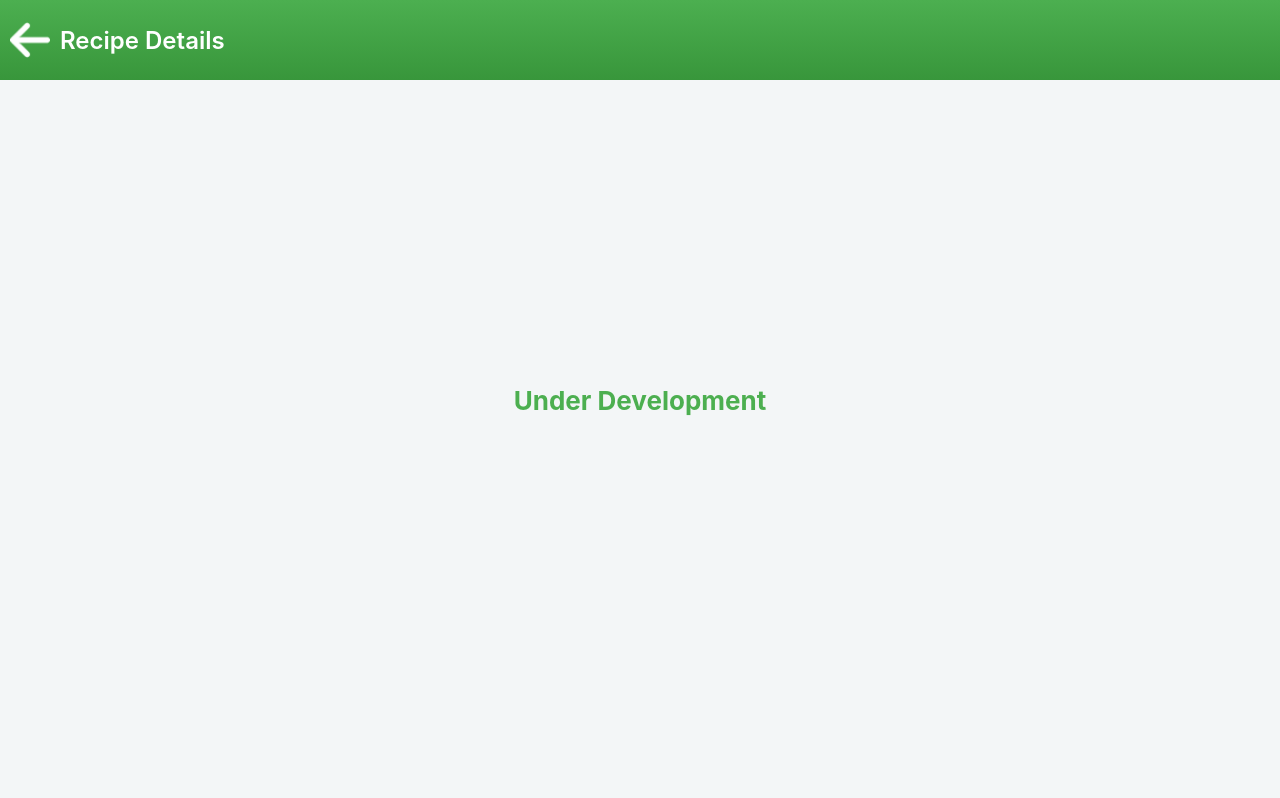
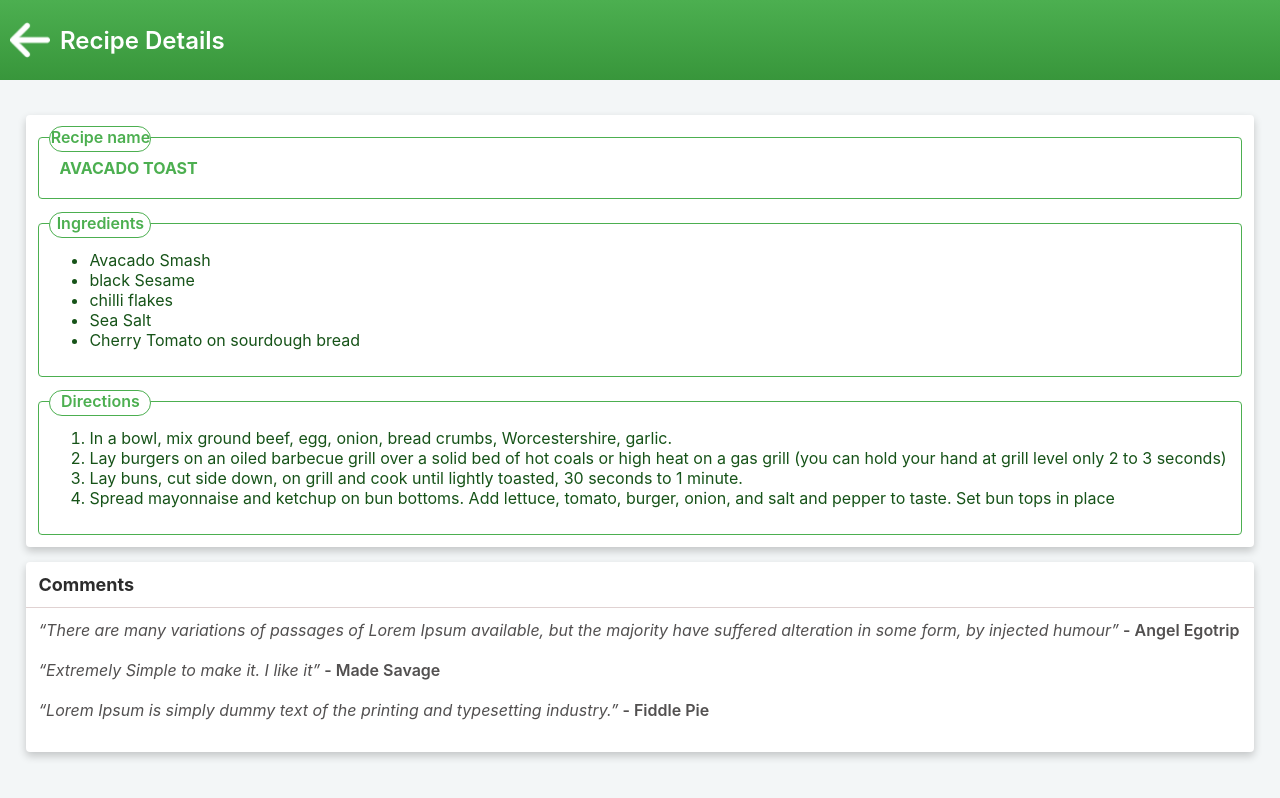
Before and after one commit to changulpaye/chef-client, a React (Create React App) app: page /recipe-details/1 in a window 1280 px wide. Built offline with nearby package versions, Linux system fonts and the light colour scheme.

Commit message:
recipe details page added with comment section

```diff
--- a/src/assets/data/recipes.json
+++ b/src/assets/data/recipes.json
@@ -14,13 +14,103 @@
             "Lay burgers on an oiled barbecue grill over a solid bed of hot coals or high heat on a gas grill (you can hold your hand at grill level only 2 to 3 seconds)",
             "Lay buns, cut side down, on grill and cook until lightly toasted, 30 seconds to 1 minute.",
             "Spread mayonnaise and ketchup on bun bottoms. Add lettuce, tomato, burger, onion, and salt and pepper to taste. Set bun tops in place"
+        ],
+        "comments": [
+            {
+                "id": 1,
+                "comment": "There are many variations of passages of Lorem Ipsum available, but the majority have suffered alteration in some form, by injected humour",
+                "commentedBy": "Angel Egotrip"
+            },
+            {
+                "id": 2,
+                "comment": "Extremely Simple to make it. I like it",
+                "commentedBy": "Made Savage"
+            },
+            {
+                "id": 3,
+                "comment": "Lorem Ipsum is simply dummy text of the printing and typesetting industry.",
+                "commentedBy": "Fiddle Pie"
+            }
         ]
     },
     {
         "id": 2,
         "title": "CROISS SANDWICH",
         "ingredients": [
-            "Avacado Smash",
+            "Brown Bread",
+            "black Sesame",
+            "chilli flakes",
+            "Sea Salt",
+            "Cherry Tomato on sourdough bread",
+            "Butter"
+        ],
+        "instructions": [
+            "In a bowl, mix ground beef, egg, onion, bread crumbs, Worcestershire, garlic.",
+            "Lay burgers on an oiled barbecue grill over a solid bed of hot coals or high heat on a gas grill (you can hold your hand at grill level only 2 to 3 seconds)",
+            "Lay buns, cut side down, on grill and cook until lightly toasted, 30 seconds to 1 minute.",
+            "Spread mayonnaise and ketchup on bun bottoms. Add lettuce, tomato, burger, onion, and salt and pepper to taste. Set bun tops in place"
+        ],
+        "comments": [
+            {
+                "id": 1,
+                "comment": "Contrary to popular belief, Lorem Ipsum is not simply random text. It has roots in a piece of classical Latin literature from 45 BC, making it over 2000 years old.",
+                "commentedBy": "Angel Egotrip"
+            },
+            {
+                "id": 2,
+                "comment": "Extremely Simple to make it. I like it",
+                "commentedBy": "Made Savage"
+            },
+            {
+                "id": 3,
+                "comment": "Lorem ipsum dolor sit amet, consectetur adipiscing elit, sed do eiusmod tempor incididunt ut labore et dolore magna aliqua. Ut enim ad minim veniam, quis nostrud exercitation ullamco laboris nisi ut aliquip ex ea commodo consequat. ",
+                "commentedBy": "Fiddle Pie"
+            }
+        ]
+    },
+    {
+        "id": 3,
+        "title": "GRILLED MAC AND CHEESE",
+        "ingredients": [
+            "Mac Burger",
+            "black Sesame",
+            "chilli flakes",
+            "Sea Salt",
+            "Cheese",
+            "Tomato",
+            "Cherry Tomato on sourdough bread"
+        ],
+        "instructions": [
+            "In a bowl, mix ground beef, egg, onion, bread crumbs, Worcestershire, garlic.",
+            "Lay burgers on an oiled barbecue grill over a solid bed of hot coals or high heat on a gas grill (you can hold your hand at grill level only 2 to 3 seconds)",
+            "Lay buns, cut side down, on grill and cook until lightly toasted, 30 seconds to 1 minute.",
+            "Spread mayonnaise and ketchup on bun bottoms. Add lettuce, tomato, burger, onion, and salt and pepper to taste. Set bun tops in place"
+        ],
+        "comments": [
+            {
+                "id": 1,
+                "comment": "Contrary to popular belief, Lorem Ipsum is not simply random text. It has roots in a piece of classical Latin literature from 45 BC, making it over 2000 years old.",
+                "commentedBy": "Angel Egotrip"
+            },
+            {
+                "id": 2,
+                "comment": "Sed ut perspiciatis unde omnis iste natus error sit voluptatem accusantium doloremque laudantium, totam rem aperiam, eaque ipsa quae ab ",
+                "commentedBy": "Made Savage"
+            },
+            {
+                "id": 3,
+                "comment": "Lorem ipsum dolor sit amet, consectetur adipiscing elit, sed do eiusmod tempor incididunt ut labore et dolore magna aliqua. Ut enim ad minim veniam, quis nostrud exercitation ullamco laboris nisi ut aliquip ex ea commodo consequat. ",
+                "commentedBy": "Fiddle Pie"
+            }
+        ]
+
+    },
+
+    {
+        "id": 4,
+        "title": "TACO OMELETT",
+        "ingredients": [
+            "Eggs",
             "black Sesame",
             "chilli flakes",
             "Sea Salt",
@@ -31,41 +121,23 @@
             "Lay burgers on an oiled barbecue grill over a solid bed of hot coals or high heat on a gas grill (you can hold your hand at grill level only 2 to 3 seconds)",
             "Lay buns, cut side down, on grill and cook until lightly toasted, 30 seconds to 1 minute.",
             "Spread mayonnaise and ketchup on bun bottoms. Add lettuce, tomato, burger, onion, and salt and pepper to taste. Set bun tops in place"
-        ]
-    },
-    {
-        "id": 3,
-        "title": "GRILLED MAC AND CHEESE",
-        "ingredients": [
-            "Avacado Smash",
-            "black Sesame",
-            "chilli flakes",
-            "Sea Salt",
-            "Cherry Tomato on sourdough bread"
         ],
-        "instructions": [
-            "In a bowl, mix ground beef, egg, onion, bread crumbs, Worcestershire, garlic.",
-            "Lay burgers on an oiled barbecue grill over a solid bed of hot coals or high heat on a gas grill (you can hold your hand at grill level only 2 to 3 seconds)",
-            "Lay buns, cut side down, on grill and cook until lightly toasted, 30 seconds to 1 minute.",
-            "Spread mayonnaise and ketchup on bun bottoms. Add lettuce, tomato, burger, onion, and salt and pepper to taste. Set bun tops in place"
-        ]
-    },
-
-    {
-        "id": 4,
-        "title": "TACO OMELETT",
-        "ingredients": [
-            "Avacado Smash",
-            "black Sesame",
-            "chilli flakes",
-            "Sea Salt",
-            "Cherry Tomato on sourdough bread"
-        ],
-        "instructions": [
-            "In a bowl, mix ground beef, egg, onion, bread crumbs, Worcestershire, garlic.",
-            "Lay burgers on an oiled barbecue grill over a solid bed of hot coals or high heat on a gas grill (you can hold your hand at grill level only 2 to 3 seconds)",
-            "Lay buns, cut side down, on grill and cook until lightly toasted, 30 seconds to 1 minute.",
-            "Spread mayonnaise and ketchup on bun bottoms. Add lettuce, tomato, burger, onion, and salt and pepper to taste. Set bun tops in place"
+        "comments": [
+            {
+                "id": 1,
+                "comment": "Very Delicious recipe I love it.",
+                "commentedBy": "Param"
+            },
+            {
+                "id": 2,
+                "comment": "Extremely Simple to make it. I like it",
+                "commentedBy": "Sylvia Mora"
+            },
+            {
+                "id": 3,
+                "comment": "Lorem Ipsum is simply dummy text of the printing and typesetting industry.",
+                "commentedBy": "Ivan burke"
+            }
         ]
     }
 
--- a/src/components/common/card.jsx
+++ b/src/components/common/card.jsx
@@ -1,8 +1,8 @@
 import share from "../../assets/images/share.png";
 const Card = ({ recipe, onClick }) => {
   return (
-    <div className="recipe-container" onClick={onClick} >
-      <div className="card large-mar clickable">
+    <div className="recipe-container" onClick={onClick}>
+      <div className="card card-clickable large-mar">
         <div className="card-row">
           <span className="card-title"> {recipe.title} </span>
           <img src={share} className="share-image" alt="share" />
@@ -11,7 +11,7 @@ const Card = ({ recipe, onClick }) => {
           <span>
             <strong>Ingredients : </strong>
             {recipe.ingredients.map((item, i) => (
-              <span key={i} >&#9675;{item} </span>
+              <span key={i}>&#9737;{item} </span>
             ))}
           </span>
         </div>
--- a/src/components/recipe-details/RecipeDetails.jsx
+++ b/src/components/recipe-details/RecipeDetails.jsx
@@ -1,10 +1,23 @@
-import React from "react";
-import { useHistory } from "react-router-dom";
+import React, { useEffect, useState } from "react";
+import { useHistory, useParams } from "react-router-dom";
 import backArrow from "../../assets/images/back-arrow.png";
+import data from "../../assets/data/recipes.json";
 import "./recipe-details.css";
 
 export default function RecipeDetails() {
   const history = useHistory();
+  const { id } = useParams();
+  const [recipe, setRecipe] = useState({
+    title: "",
+    ingredients: [],
+    instructions: [],
+    comments: [],
+  });
+
+  useEffect(() => {
+    const i = data.findIndex((d) => d.id === +id);
+    if (i !== -1) setRecipe(data[i]);
+  }, [recipe, id]);
 
   return (
     <>
@@ -17,8 +30,53 @@ export default function RecipeDetails() {
         />
         <div className="header">Recipe Details </div>
       </div>
-      <div className="detail-container" >
-          Under Development
+      <div className="detail-container">
+        <div className="card large-mar">
+          <div className="detail-title">
+            <span className="recipe-label" htmlFor="">
+              Recipe name
+            </span>
+            {recipe.title}
+          </div>
+
+          <div className="detail-ingredients">
+            <span className="recipe-label" htmlFor="">
+              Ingredients
+            </span>
+            <ul className="detail-list">
+              {recipe.ingredients.map((ing, i) => (
+                <li key={i}> {ing} </li>
+              ))}
+            </ul>
+          </div>
+
+          <div className="detail-instructions">
+            <span className="recipe-label" htmlFor="">
+              Directions
+            </span>
+
+            <ol className="detail-list">
+              {recipe.instructions.map((ing, i) => (
+                <li key={i}> {ing} </li>
+              ))}
+            </ol>
+          </div>
+        </div>
+        <div className="card large-bottom-mar">
+          <div className="comment-title">Comments </div>
+          <div className="divider"></div>
+
+          <div className="comment-section">
+            {recipe.comments.map((c) => (
+              <div>
+                <span className="comment-text">&ldquo;{c.comment}&rdquo;</span>
+                <span className="comment-user"> - {c.commentedBy} </span>
+                <br />
+                <br />
+              </div>
+            ))}
+          </div>
+        </div>
       </div>
     </>
   );
--- a/src/components/recipe-details/recipe-details.css
+++ b/src/components/recipe-details/recipe-details.css
@@ -9,10 +9,74 @@
 
 .detail-container {
     display: flex;
+    flex-direction: column;
+    align-items: center;
+    color: #4CAF50;
+    width: 94%;
+    margin-top: 20px;
+
+}
+
+.recipe-label {
+    position: absolute;
+    border: 1px solid #4CAF50;
+    border-radius: 17px;
+    width: 100px;
+    height: 24px;
+    left: 10px;
+    top: -12px;
+    display: flex;
+    font-weight: 600;
     justify-content: center;
-    align-items: center;
-    color:#4CAF50;
-    font-size: 26px;
-    font-weight: bolder;
-    height: 80vh;
+    background-color: #ffffff
 }
+
+.detail-title {
+    /* width: 100%; */
+    padding: 20px;
+    border: 1px solid #4CAF50;
+    border-radius: 4px;
+    margin: 10px 0px;
+    font-weight: 700;
+    position: relative;
+}
+.detail-list {
+    color: #165318;
+}
+.detail-ingredients {
+    padding: 10px;
+    border: 1px solid #4CAF50;
+    border-radius: 4px;
+    margin: 24px 0px;
+    position: relative;
+}
+.detail-instructions {
+    padding: 10px;
+    border: 1px solid #4CAF50;
+    border-radius: 4px;
+    margin-top: 24px;
+    position: relative;
+}
+.comment-title {
+    font-size: 18px;
+    font-weight: 700;
+    color: #2c2c2c;
+}
+
+.divider {
+    margin: 12px -12px;
+    border-top: 1px solid #e0d2d2;
+}
+
+.comment-section {
+    color: rgb(82, 80, 80)
+
+}
+.comment-text {
+    font-weight: 400;
+    font-style: italic;
+}
+.comment-user {
+    font-weight: 600;
+    font-style: bold;
+}
--- a/src/index.css
+++ b/src/index.css
@@ -95,13 +95,15 @@ code {
   box-shadow: 0 4px 8px 0 #00000033;
   transition: 0.3s;
   width: 100%;
-  height: 200px;
+  min-height: fit-content;
+  max-height: fit-content;
   border-radius: 4px;
   padding: 12px;
   background-color: white;
 }
 
-.card:active {
+.card-clickable:active {
+  cursor: pointer;
   background-color:#e7ffd9;
 }
 
@@ -164,5 +166,5 @@ code {
   margin-top: 15px;
 }
 .large-bottom-mar {
-  margin-right: 15px;
+  margin-bottom: 15px;
 }
```
